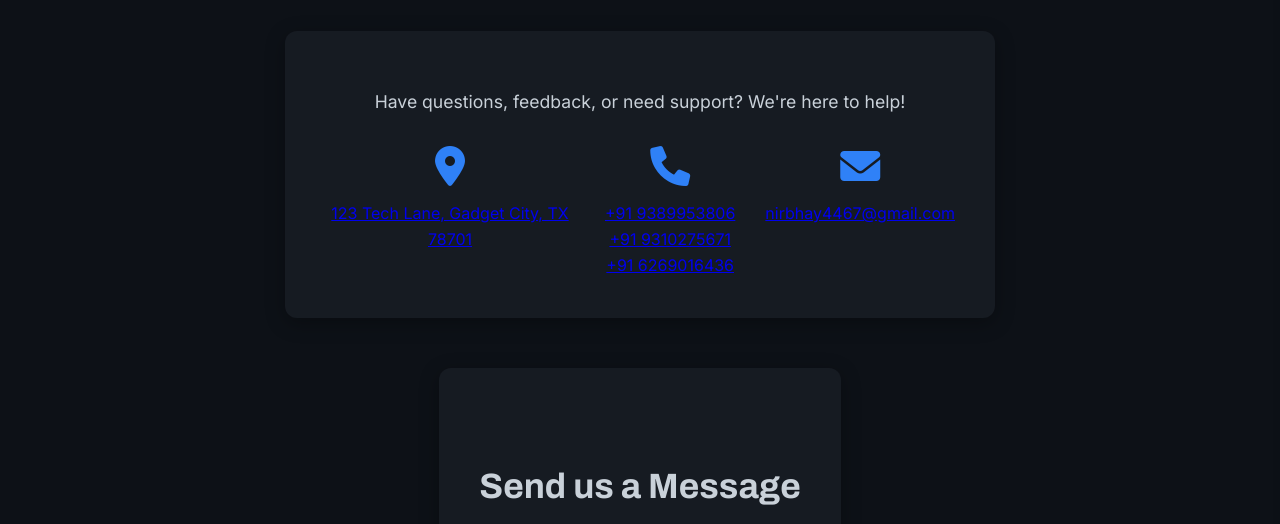
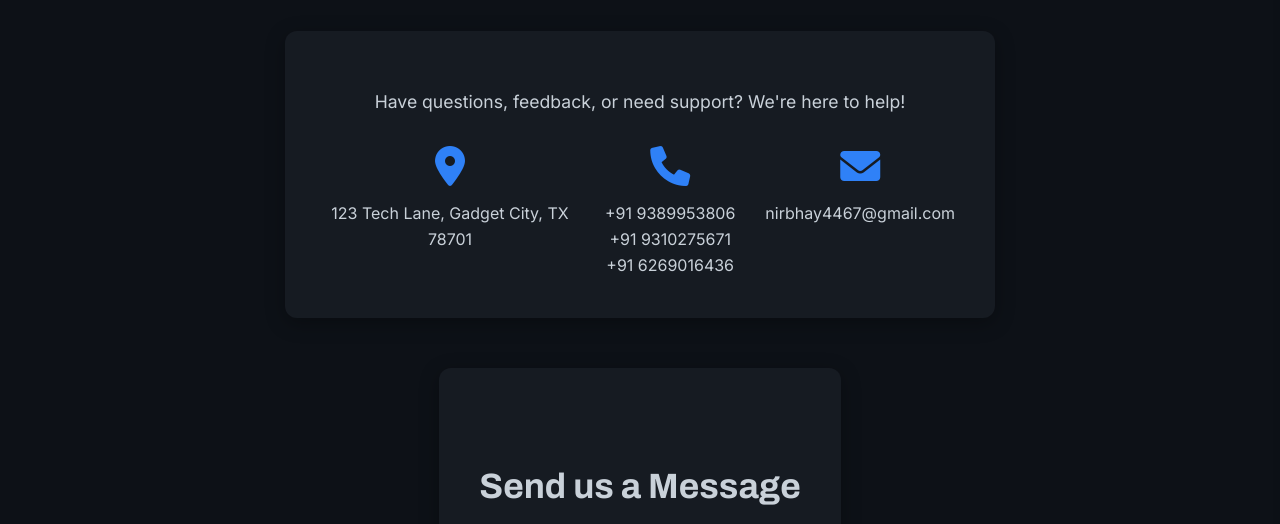
Before and after one commit to nirbhay-mishra07/product, a plain HTML site: page contact.html in a window 1280 px wide. Shown: the part 276-800 px from the top of the page. Drawn offline with Linux system fonts and the light colour scheme.

Commit message:
Update style.css

```diff
--- a/style.css
+++ b/style.css
@@ -313,6 +313,7 @@ main {
     background-color: #0D1117; /* Match body background */
     box-shadow: none;
 }
+
 /* Re-applying main's inner shadow and background to inner sections */
 .contact-info, .contact-form-section, .about-content, .about-preview-section {
     background-color: #161B22; /* Surface/Card background for internal blocks */
@@ -321,7 +322,6 @@ main {
     box-shadow: 0 5px 20px rgba(0,0,0,0.3); /* Soft dark shadow */
     margin-bottom: 50px;
 }
-
 
 .contact-info p, .about-content p {
     font-size: 1.1em;
@@ -336,6 +336,19 @@ main {
     gap: 30px;
     margin-top: 30px;
 }
+
+/* 🔥 Edited Part — Remove Blue Links (Theme Color Links) */
+.contact-info a {
+    color: #C9D1D9;              /* Normal light grey text */
+    text-decoration: none;       /* No underline */
+    transition: 0.3s ease;
+}
+
+.contact-info a:hover {
+    color: #58A6FF;              /* Theme blue hover */
+    text-decoration: underline;  /* Optional underline */
+}
+
 
 .detail-item {
     display: flex;
```
